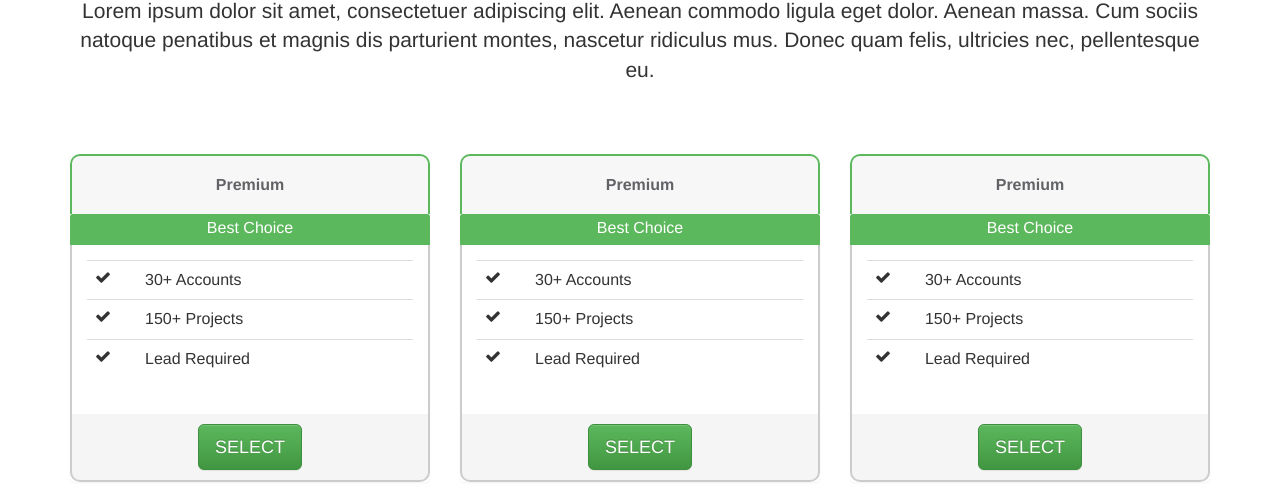
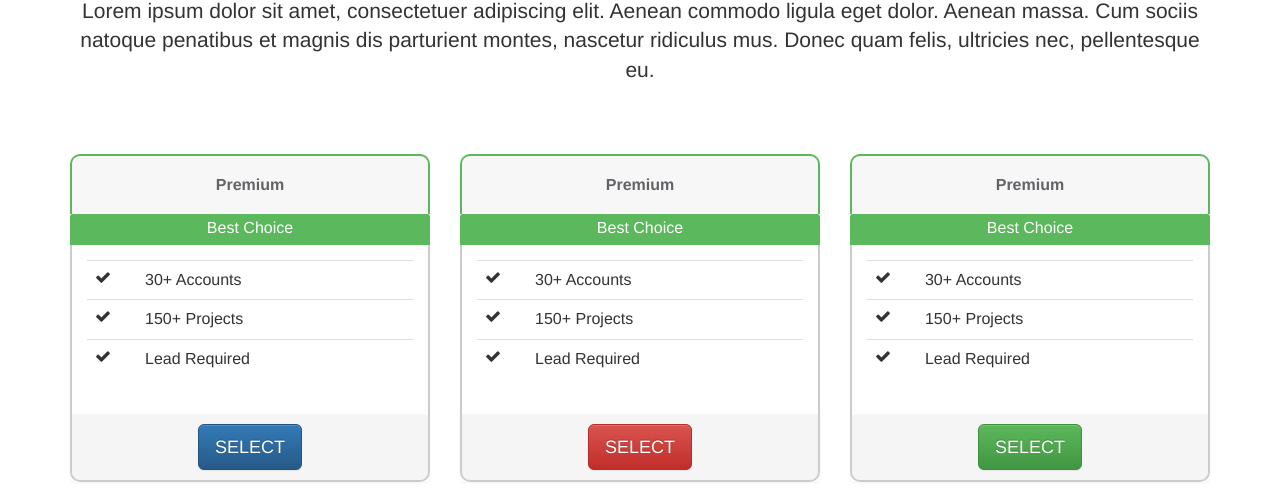
Before and after one commit to marshaung/homepage, a plain HTML site: page index.html in a window 1280 px wide. Shown: the part 311-813 px from the top of the page. Drawn offline with nearby package versions, Linux system fonts and the light colour scheme; a script that the page names is missing.

Commit message:
Commit from Pingendo

```diff
--- a/index.html
+++ b/index.html
@@ -99,7 +99,7 @@
                 </tbody>
               </table>
             </div>
-            <div class="panel-footer panel-footer-landing"> <a href="#" class="btn btn-price btn-success btn-lg">SELECT</a> </div>
+            <div class="panel-footer panel-footer-landing"> <a href="#" class="btn btn-price btn-lg btn-primary">SELECT</a> </div>
           </div>
         </div>
       </div>
@@ -128,7 +128,7 @@
                 </tbody>
               </table>
             </div>
-            <div class="panel-footer panel-footer-landing"> <a href="#" class="btn btn-price btn-success btn-lg">SELECT</a> </div>
+            <div class="panel-footer panel-footer-landing"> <a href="#" class="btn btn-price btn-lg btn-danger">SELECT</a> </div>
           </div>
         </div>
       </div>
```
